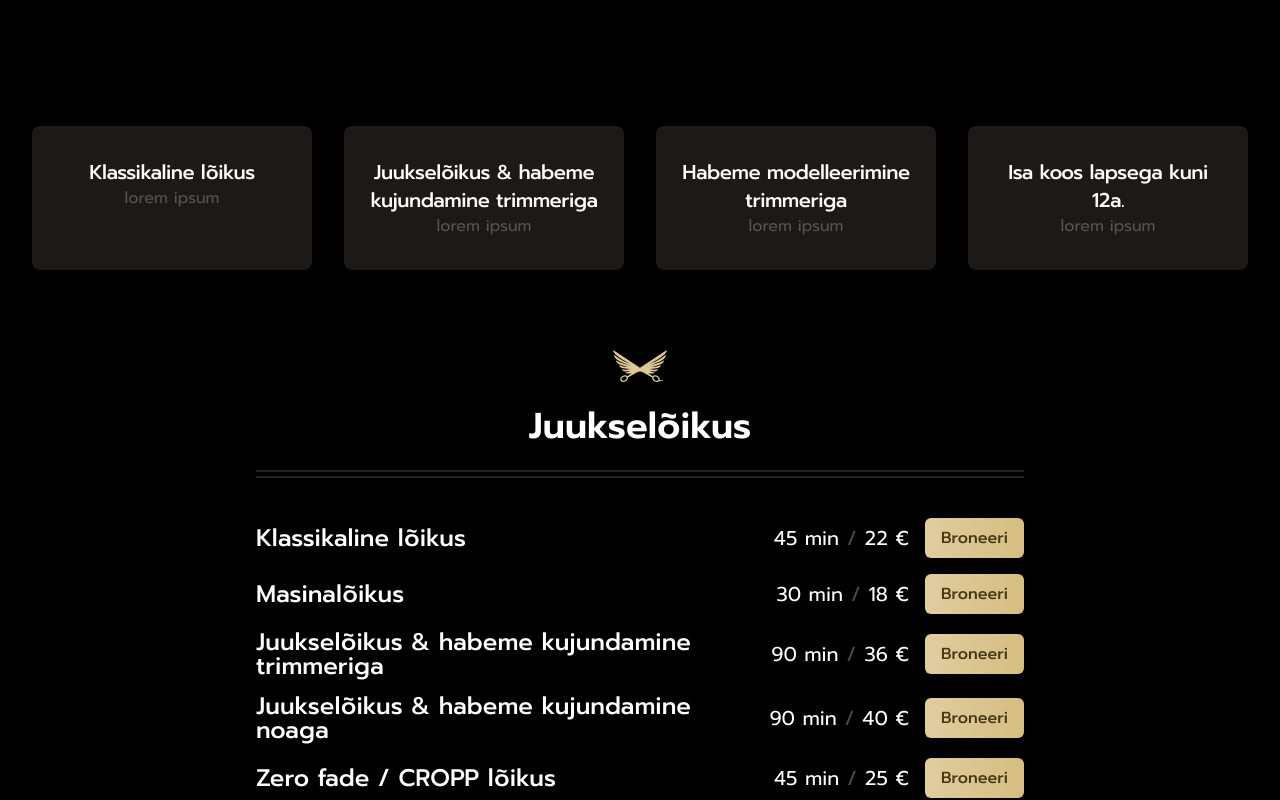
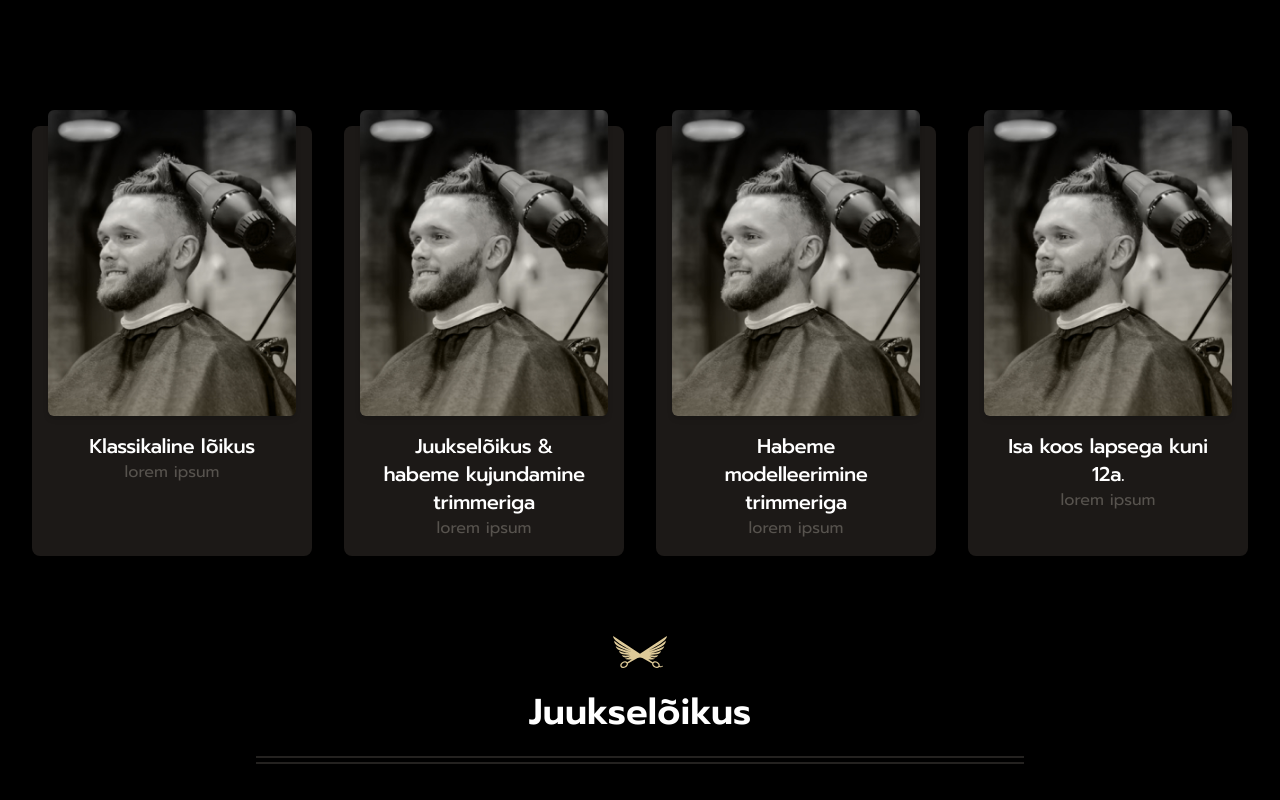
Before and after one commit to kuldar/abarber-next, a Next.js app: page / in a window 1280 px wide. Shown: the part 754-1554 px from the top of the page. Built offline with nearby package versions, Linux system fonts and the light colour scheme.

Commit message:
progress

```diff
--- a/components/Services.jsx
+++ b/components/Services.jsx
@@ -8,10 +8,10 @@ const Service = ({ name, duration, cost, url }) => (
   <div className="flex items-center space-x-4">
     <span className="flex-1 text-2xl font-medium leading-none">{name}</span>
 
-    <div className="flex items-center space-x-2 font-base">
-      <span className="text-xl">{duration} min</span>
-      <span className="text-xl opacity-30">/</span>
-      <span className="text-xl">{cost} €</span>
+    <div className="flex items-center space-x-2 text-xl text-stone-500 font-base">
+      <span>{duration} min</span>
+      <span className="opacity-40">/</span>
+      <span>{cost} €</span>
     </div>
 
     <a
@@ -31,39 +31,30 @@ const ServicesTitle = ({ title }) => (
   </div>
 );
 
+const FeaturedService = ({ name }) => (
+  <div className="px-4 text-center rounded-lg bg-stone-900">
+    <img
+      className="-mt-4 rounded-md shadow-md"
+      src="/img/service-illustration-1.jpg"
+      alt={name}
+    />
+    <div className="p-4">
+      <h3 className="text-xl font-medium tracking-tight text-white">{name}</h3>
+      <p className="text-stone-600">lorem ipsum</p>
+    </div>
+  </div>
+);
+
 const Services = () => {
   return (
     <div className="relative py-16 bg-black sm:py-24 lg:py-32">
       <div className="max-w-md px-4 mx-auto sm:max-w-3xl sm:px-6 lg:px-8 lg:max-w-7xl">
         {/* Grid */}
         <div className="grid grid-cols-1 gap-8 sm:grid-cols-2 lg:grid-cols-4">
-          <div className="px-6 py-8 text-center rounded-lg bg-stone-900">
-            <h3 className="text-xl font-medium tracking-tight text-white">
-              Klassikaline lõikus
-            </h3>
-            <p className="text-stone-600">lorem ipsum</p>
-          </div>
-
-          <div className="px-6 py-8 text-center rounded-lg bg-stone-900">
-            <h3 className="text-xl font-medium tracking-tight text-white">
-              Juukselõikus & habeme kujundamine trimmeriga
-            </h3>
-            <p className="text-stone-600">lorem ipsum</p>
-          </div>
-
-          <div className="px-6 py-8 text-center rounded-lg bg-stone-900">
-            <h3 className="text-xl font-medium tracking-tight text-white">
-              Habeme modelleerimine trimmeriga
-            </h3>
-            <p className="text-stone-600">lorem ipsum</p>
-          </div>
-
-          <div className="px-6 py-8 text-center rounded-lg bg-stone-900">
-            <h3 className="text-xl font-medium tracking-tight text-white">
-              Isa koos lapsega kuni 12a.
-            </h3>
-            <p className="text-stone-600">lorem ipsum</p>
-          </div>
+          <FeaturedService name="Klassikaline lõikus" />
+          <FeaturedService name="Juukselõikus & habeme kujundamine trimmeriga" />
+          <FeaturedService name="Habeme modelleerimine trimmeriga" />
+          <FeaturedService name="Isa koos lapsega kuni 12a." />
         </div>
 
         {/* Services List */}
```
Also changed, not shown: public/img/service-illustration-1.jpg (added).
